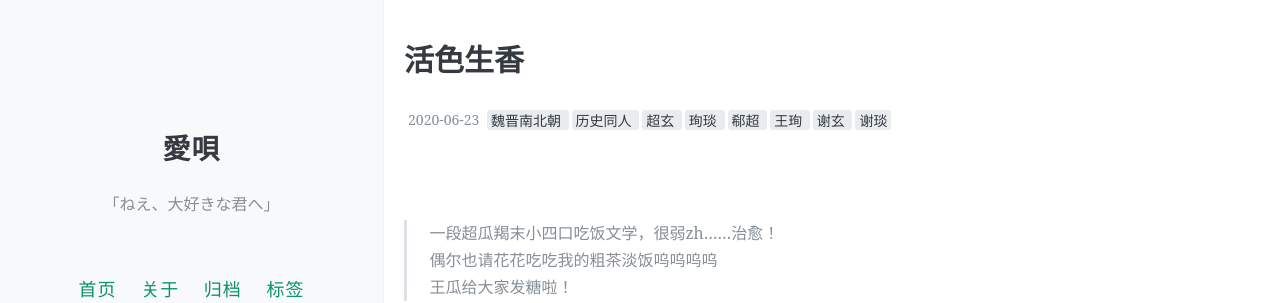
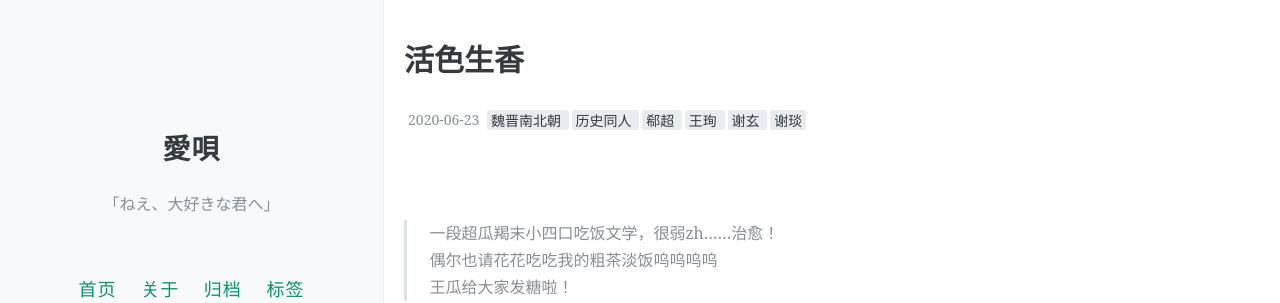
Before and after one commit to aiuta264/aiuta, a Jekyll site: the page built from _posts/2020-06-23-huoseshengxiang.md, in a window 1280 px wide and 900 px high. Shown: the top 303 px of the window. Built offline with Jekyll 4.4.1, drawn with Linux system fonts in a browser that asks for light colours; comment, search, counter and statistics services are not loaded.

Commit message:
Update 2020-06-23-huoseshengxiang.md

```diff
--- a/_posts/2020-06-23-huoseshengxiang.md
+++ b/_posts/2020-06-23-huoseshengxiang.md
@@ -4,7 +4,7 @@ title: 活色生香
 date: 2020-06-23
 Author: 愛唄
 categories:
-tags: [魏晋南北朝, 历史同人, 超玄, 珣琰, 郗超, 王珣, 谢玄, 谢琰]
+tags: [魏晋南北朝, 历史同人, 郗超, 王珣, 谢玄, 谢琰]
 comments: true
 ---
 
```
